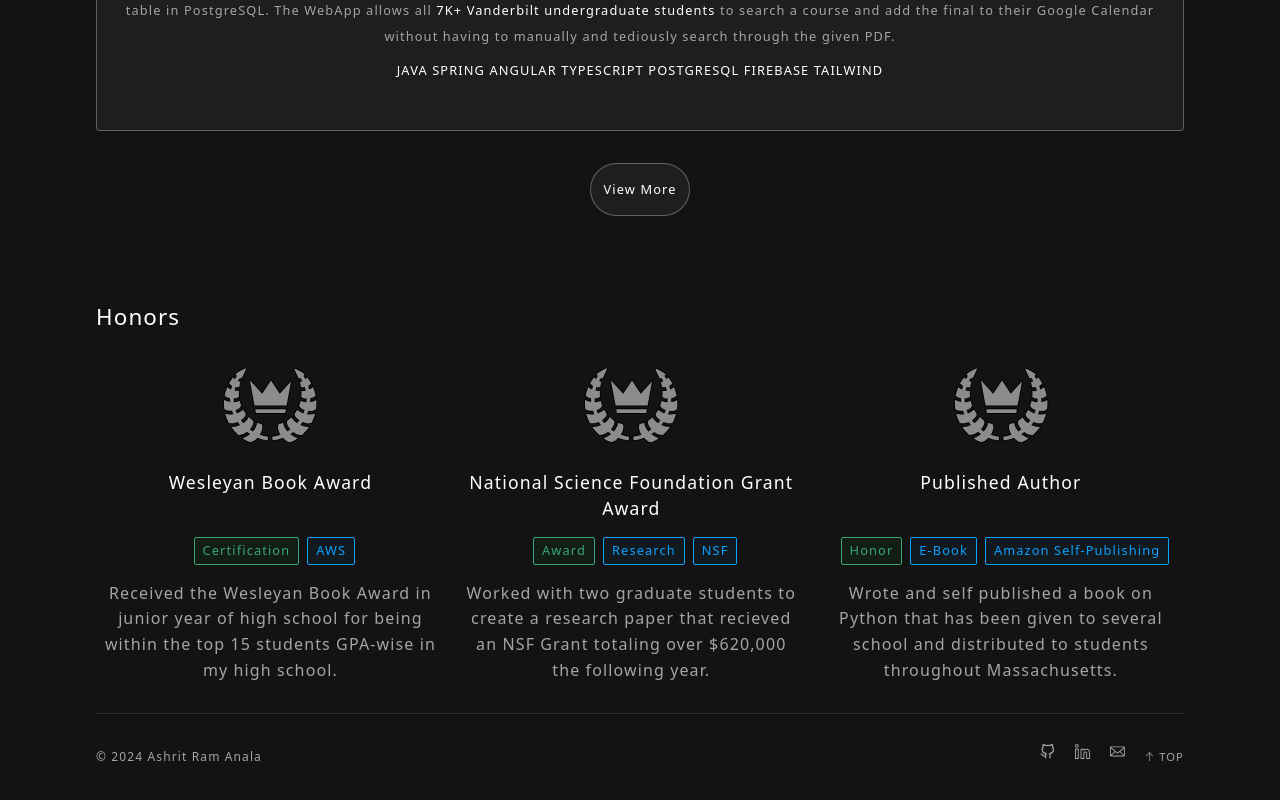
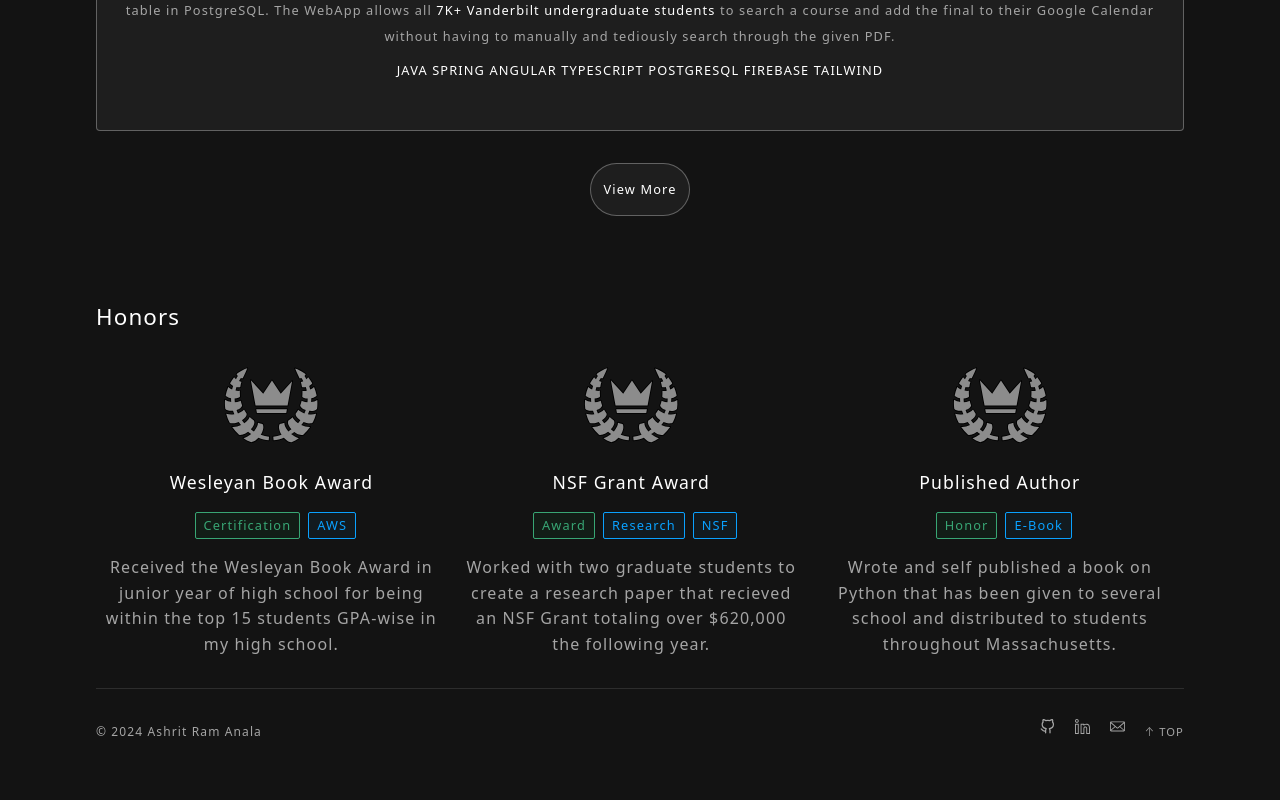
Before and after one commit to ashrit-ram-anala/Portfolio, a React (Vite) app in the folder client/: page / in a window 1280 px wide. Shown: the part 3868-4668 px from the top of the page. After the commit the page ends 4642 px from the top, so only its background shows below. Built offline with nearby package versions, Linux system fonts and the light colour scheme.

Commit message:
modified honors section

```diff
--- a/client/src/App.jsx
+++ b/client/src/App.jsx
@@ -836,7 +836,7 @@ function App() {
         </svg>
       </div>
       <div className="award-title">Wesleyan Book Award</div>
-      <div className="award-title">National Science Foundation Grant Award</div>
+      <div className="award-title">NSF Grant Award</div>
       <div className="award-title">Published Author</div>
       <div className="award-container">
         <li>
@@ -876,11 +876,6 @@ function App() {
         <li>
           <a>
             <div className="award-type">E-Book</div>
-          </a>
-        </li>
-        <li>
-          <a>
-            <div className="award-type">Amazon Self-Publishing</div>
           </a>
         </li>
       </div>
```
